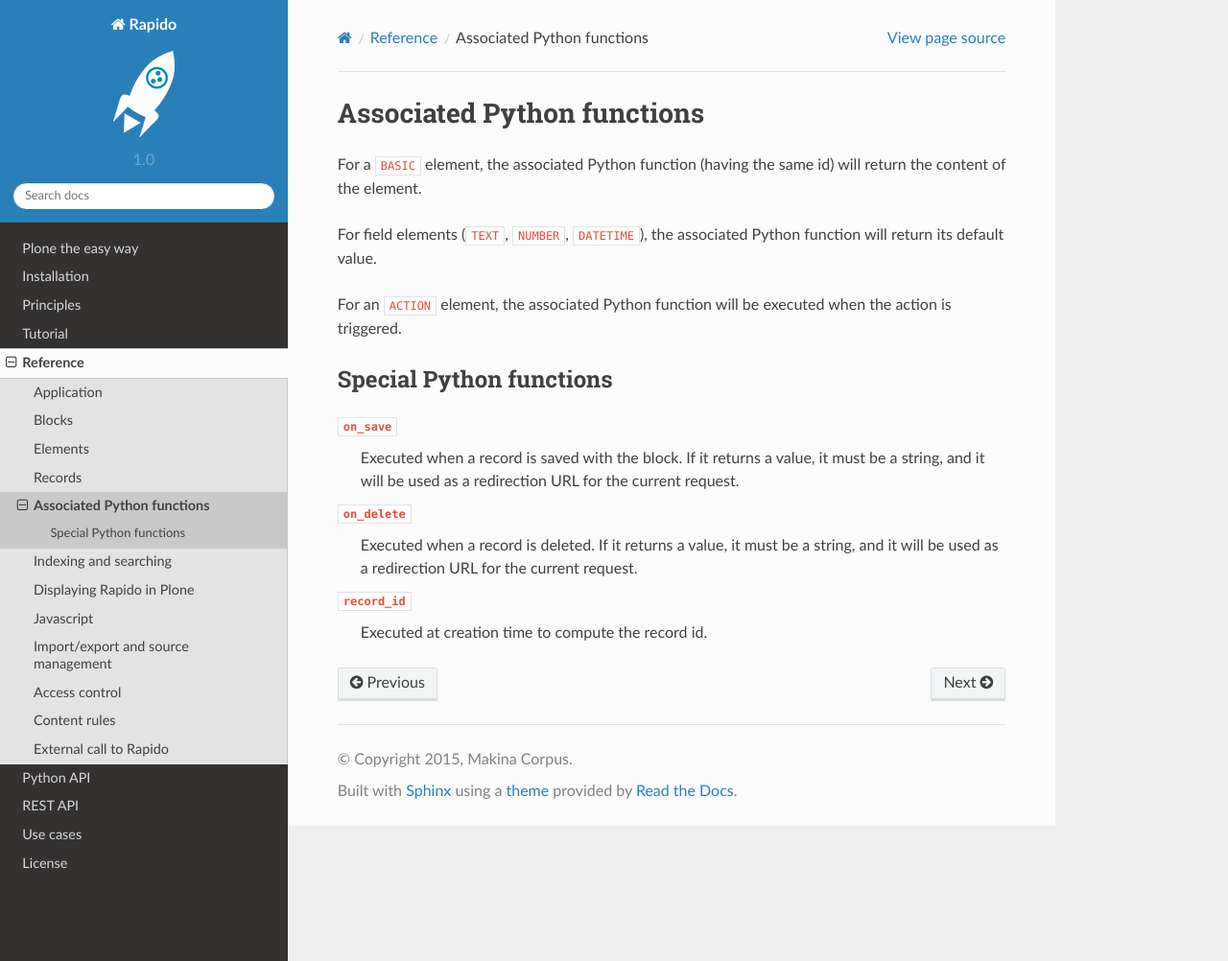
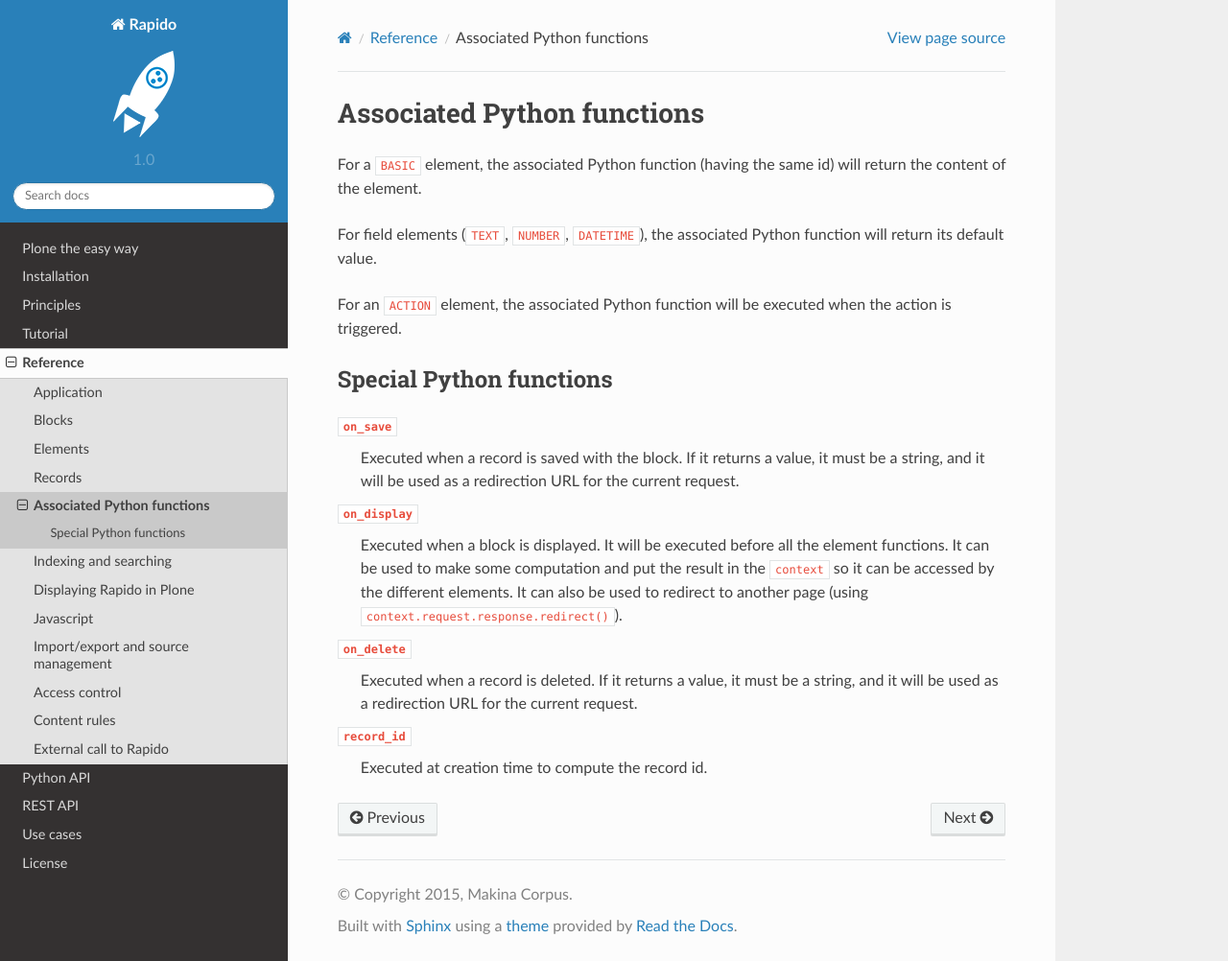
Before and after one commit to collective/rapido.plone, a Sphinx documentation site: the page built from docs/reference/python.rst, in a window 1280 px wide and 1002 px high. Shown: the whole window at 96% size. Built offline with Sphinx 7.4.7 and the Read the Docs theme 2.0.0, drawn with Linux system fonts in a browser that asks for light colours.

Commit message:
doc on_display

```diff
--- a/docs/reference/python.rst
+++ b/docs/reference/python.rst
@@ -18,6 +18,11 @@ Special Python functions
     If it returns a value, it must be a string, and it will be used as a
     redirection URL for the current request.
 
+``on_display``
+    Executed when a block is displayed. It will be executed before all the element functions.
+    It can be used to make some computation and put the result in the ``context`` so it can be accessed by the different elements.
+    It can also be used to redirect to another page (using ``context.request.response.redirect()``).
+
 ``on_delete``
     Executed when a record is deleted.
     If it returns a value, it must be a string, and it will be used as a
```
